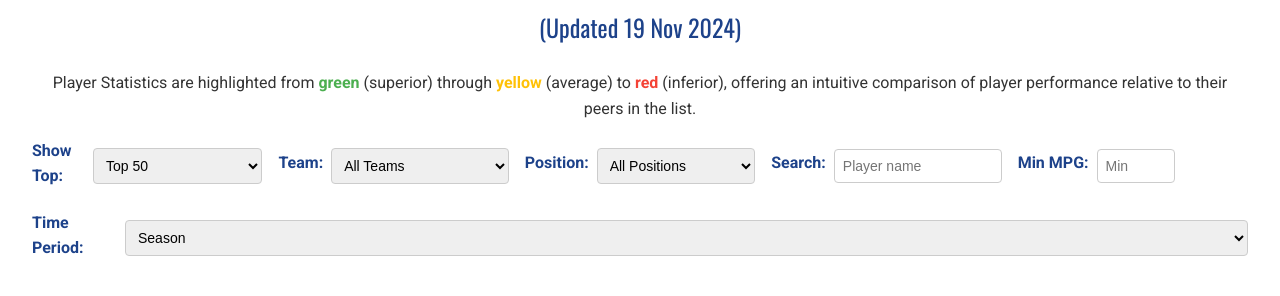
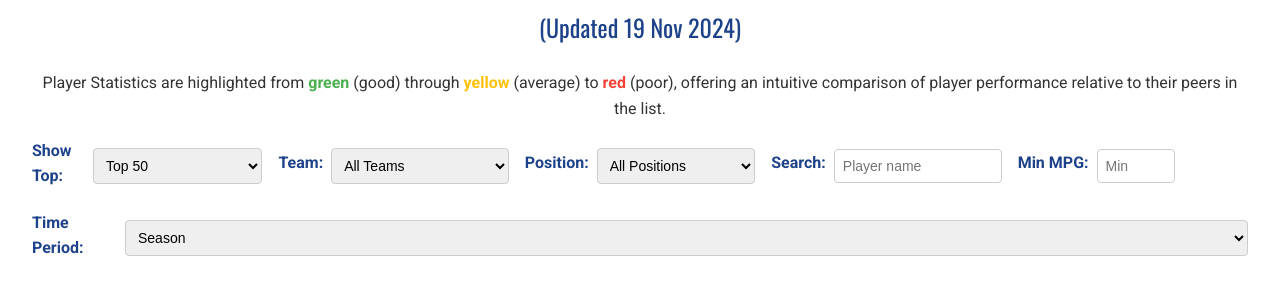
Before and after one commit to ernest-deo/ernest-deo-techup-project, a website: page playerStats.html in a window 1280 px wide. Shown: the part 461-757 px from the top of the page. Drawn offline with nearby package versions, Linux system fonts and the light colour scheme.

Commit message:
edit 38 - 19 Nov 2220h

```diff
--- a/playerStats.html
+++ b/playerStats.html
@@ -33,7 +33,7 @@
     <section id="player-stats">
         <h2 id="player-stats-title">Top-200 Player Average Rankings</h2>
         <h3>(Updated 19 Nov 2024)</h3>
-        <p class="color-explanation">Player Statistics are highlighted from <span style="color: #4CAF50; font-weight: bold;">green</span> (superior) through <span style="color: #FFC107; font-weight: bold;">yellow</span> (average) to <span style="color: #F44336; font-weight: bold;">red</span> (inferior), offering an intuitive comparison of player performance relative to their peers in the list.</p>
+        <p class="color-explanation">Player Statistics are highlighted from <span style="color: #4CAF50; font-weight: bold;">green</span> (good) through <span style="color: #FFC107; font-weight: bold;">yellow</span> (average) to <span style="color: #F44336; font-weight: bold;">red</span> (poor), offering an intuitive comparison of player performance relative to their peers in the list.</p>
         <div class="filters">
             <div class="filter-group">
                 <label for="player-count-filter">Show Top:</label>
```
